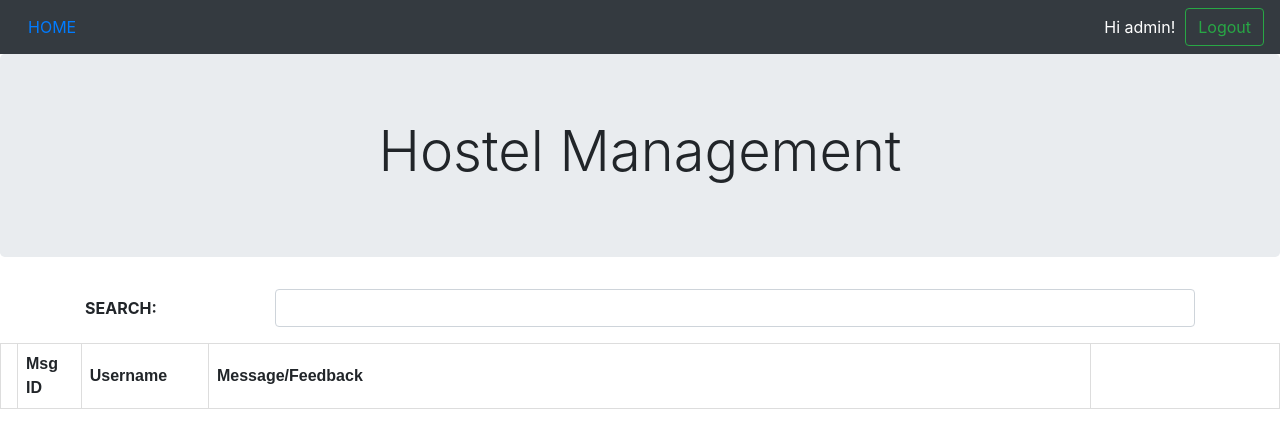
After one commit to divyansshhh/Hostel-Management, a Flask app: page /see_messages in a window 1280 px wide. The commit adds this page. Shown: the top 448 px of the page. Run offline with Flask 2, Linux system fonts and the light colour scheme; a user stored in the database is signed in; data that the repository does not hold is empty; some libraries are stand-ins or nearby versions.

Commit message:
imporve code quality, add feedbacks

```diff
--- a/main.py
+++ b/main.py
@@ -43,7 +43,7 @@ def login():
 def show_update_detail():
     if not session.get('login'):
         return redirect( url_for('home') )
-    if(request.method=='POST'):
+    if request.method=='POST':
         if request.form['student_id'] =='':
             return render_template("search_detail.html")
         qry = "Select * from Student Left Join Hostel on Hostel.hostel_id = Student.hostel_id where student_id = %s" %(request.form['student_id'])
@@ -145,14 +145,15 @@ def add_detail():
     return render_template('/add_student.html',fields=fields,error=error,success=success)
 
 
-@app.route("/add_room_page",methods = ['POST','GET'])
-def add_room_page():
+@app.route("/add_<id>_page",methods = ['POST','GET'])
+def add_page(id):
     if not session.get('login'):
         return redirect( url_for('home') )
-    qry = "SELECT * from Room"
+    qry = "SELECT * from " + id.capitalize()
     mycursor.execute(qry)
     fields = mycursor.column_names
-    return render_template('add_room.html',fields = fields)
+
+    return render_template('add_page.html',success=request.args.get('success'), error=request.args.get('error'), fields = fields, id= id.encode('ascii','ignore'))
 
 @app.route("/add_room", methods=['POST','GET'])
 def add_room():
@@ -184,17 +185,8 @@ def add_room():
         success = False
     mydb.commit()
 
-    return render_template('/add_room.html',fields=fields,error=error,success=success)
+    return redirect(url_for('add_page', id='room', error=error,success=success))
 
-
-@app.route("/add_furniture_page",methods = ['POST','GET'])
-def add_furniture_page():
-    if not session.get('login'):
-        return redirect( url_for('home') )
-    qry = "SELECT * from Furniture"
-    mycursor.execute(qry)
-    fields = mycursor.column_names
-    return render_template('add_furniture.html',fields = fields)
 
 @app.route("/add_furniture", methods=['POST','GET'])
 def add_furniture():
@@ -227,17 +219,9 @@ def add_furniture():
         success = False
     mydb.commit()
 
-    return render_template('/add_furniture.html',fields=fields,error=error,success=success)
+    return redirect(url_for('add_page', id='furniture', error=error,success=success))
 
 
-@app.route("/add_warden_page",methods = ['POST','GET'])
-def add_warden_page():
-    if not session.get('login'):
-        return redirect( url_for('home') )
-    qry = "SELECT * from Warden"
-    mycursor.execute(qry)
-    fields = mycursor.column_names
-    return render_template('add_warden.html',fields = fields)
 
 @app.route("/add_warden", methods=['POST','GET'])
 def add_warden():
@@ -270,16 +254,8 @@ def add_warden():
         success = False
     mydb.commit()
 
-    return render_template('/add_warden.html',fields=fields,error=error,success=success)
+    return redirect(url_for('add_page', id='warden', error=error,success=success))
 
-@app.route("/add_hostel_page",methods = ['POST','GET'])
-def add_hostel_page():
-    if not session.get('login'):
-        return redirect( url_for('home') )
-    qry = "SELECT * from Hostel"
-    mycursor.execute(qry)
-    fields = mycursor.column_names
-    return render_template('add_hostel.html',fields = fields)
 
 @app.route("/add_hostel", methods=['POST','GET'])
 def add_hostel():
@@ -312,7 +288,7 @@ def add_hostel():
         success = False
     mydb.commit()
 
-    return render_template('/add_hostel.html',fields=fields,error=error,success=success)
+    return redirect(url_for('add_page', id='hostel', error=error,success=success))
 
 
 @app.route("/update_details",methods = ['GET','POST'])
@@ -565,6 +541,61 @@ def del_hostel():
     mydb.commit()
     return redirect( url_for('home') )
 
+@app.route('/contact_admin_page',methods=['GET','POST'])
+def contact_admin_page():
+    print(session.get('isAdmin'))
+    if not session.get('login') or session.get('isAdmin'):
+        return redirect( url_for('home') )
+    return render_template('contact_admin_page.html')
+
+@app.route('/contact_admin',methods=['GET','POST'])
+def contact_admin():
+    if not session.get('login') or session.get('isAdmin'):
+        return redirect( url_for('home') )
+    username = session.get('username')
+    message = request.form['message']
+
+    qry = "insert into Messages (username,message) values (\'"+username+"\',\'"+message+"\')"
+
+    success = True
+    error = False
+    try:
+        mycursor.execute(qry)
+    except:
+        print("Error")
+        error = True
+        success = False
+    mydb.commit()
+
+    return render_template('contact_admin_page.html',error=error,success=success)
+
+
+@app.route('/see_messages',methods=['GET','POST'])
+def see_messages():
+    if not session.get('login') or not session.get('isAdmin'):
+        return redirect( url_for('home') )
+
+    qry = "Select * from Messages"
+    mycursor.execute(qry)
+    msg = mycursor.fetchall()
+
+    return render_template('see_messages.html',msg=msg)
+
+@app.route('/seen_message',methods=['GET','POST'])
+def seen_message():
+    if not session.get('login') or not session.get('isAdmin'):
+        return redirect( url_for('home') )
+
+    print(request.form['id'])
+
+    msg_id = request.form['id']
+
+    qry = "delete from Messages where message_id=\'"+msg_id+"\'"
+    mycursor.execute(qry)
+    mydb.commit()
+
+    return redirect(url_for('see_messages'))
+
 
 if __name__ == "__main__":
     app.secret_key = 'sec key'
--- a/templates/home_student.html
+++ b/templates/home_student.html
@@ -14,8 +14,8 @@
 
 <body>
     <nav class="navbar navbar-dark bg-dark justify-content-between">
-        <form action="/home">
-            <button style="border: 0px solid transparent;" class="btn btn-outline-primary">HOME</button>
+        <form action="/contact_admin">
+            <button class="btn btn-outline-primary my-2 my-sm-0" type="submit">Contact Admin</button>
         </form>
         <form class="form-inline" action="/logout">
             <label style="color:white; padding-right: 10px">Hi {{session.get('username')}}!</label>
@@ -28,7 +28,7 @@
         </center>
     </div>
     {% if not_found == True %}
-    <p>Sorry! Not Found</p>
+    <p>Sorry! Your Aren't there in Our Database</p>
     {% else %}
     <table class="table table-striped table-sm">
         {% for i in range(0,fields | length) %}
--- /dev/null
+++ b/templates/see_messages.html
@@ -0,0 +1,100 @@
+<!DOCTYPE html>
+<link rel="stylesheet" href="https://maxcdn.bootstrapcdn.com/bootstrap/4.0.0/css/bootstrap.min.css" integrity="sha384-Gn5384xqQ1aoWXA+058RXPxPg6fy4IWvTNh0E263XmFcJlSAwiGgFAW/dAiS6JXm"
+    crossorigin="anonymous">
+<meta name="viewport" content="width=device-width, initial-scale=1">
+<link rel="stylesheet" href="https://maxcdn.bootstrapcdn.com/bootstrap/4.1.3/css/bootstrap.min.css">
+<script src="https://ajax.googleapis.com/ajax/libs/jquery/3.3.1/jquery.min.js"></script>
+<script src="https://cdnjs.cloudflare.com/ajax/libs/popper.js/1.14.3/umd/popper.min.js"></script>
+<script src="https://maxcdn.bootstrapcdn.com/bootstrap/4.1.3/js/bootstrap.min.js"></script>
+<html>
+
+<head>
+    <script src="https://ajax.googleapis.com/ajax/libs/jquery/3.3.1/jquery.min.js"></script>
+    <script>
+        $(document).ready(function(){
+            $("#search").on("keyup", function() {
+            var value = $(this).val().toLowerCase();
+            $("#Table tr").filter(function() {
+                $(this).toggle($(this).text().toLowerCase().indexOf(value) > -1)
+            });
+            });
+        });
+        </script>
+    <style>
+        table {
+            font-family: arial, sans-serif;
+            border-collapse: collapse;
+            width: 100%;
+        }
+
+        td, th {
+            border: 1px solid #dddddd;
+            text-align: left;
+            padding: 8px;
+        }
+
+        tr:nth-child(even) {
+            background-color: #dddddd;
+        }
+        </style>
+    <title>Search Student Page</title>
+</head>
+
+<body>
+    <nav class="navbar navbar-dark bg-dark justify-content-between">
+        <form action="/home">
+            <button style="border: 0px solid transparent;" class="btn btn-outline-primary">HOME</button>
+        </form>
+        <form class="form-inline" action="/logout">
+            <label style="color:white; padding-right: 10px">Hi {{session.get('username')}}!</label>
+            <button class="btn btn-outline-success my-2 my-sm-0" type="submit">Logout</button>
+        </form>
+    </nav>
+    <div class="jumbotron">
+        <center>
+            <h1 class="display-4">Hostel Management</h1>
+        </center>
+    </div>
+    <form class="container">
+        <div class="form-group row">
+            <label class="col-sm-2 col-form-label"><strong>SEARCH:</strong></label>
+            <div class="col-sm-10">
+                <input type="text" id="search" class="form-control">
+            </div>
+        </div>
+    </form>
+    <table>
+        <col width="0">
+        <col width="5%">
+        <col width="10%">
+        <col width="70%">
+        <col width="15%">
+        <thead>
+            <tr>
+                <th></th>
+                <th>Msg ID</th>
+                <th>Username</th>
+                <th>Message/Feedback</th>
+                <th> </th>
+            </tr>
+        </thead>
+
+        <tbody id="Table">
+            {% for i in range(0,msg | length) %}
+            <form action="/seen_message" method="POST">
+            <tr>
+                <td><input name="id" value="{{msg[i][0]}}" readonly hidden></td>
+                <td><label>{{msg[i][0]}}</label></td>
+                <td><label>{{msg[i][1]}}</label></td>
+                <td><label>{{msg[i][2]}}</label></td>
+                <td>
+                    <button type="submit" class="btn btn-outline-primary">Solved</button>
+                </td>
+            </tr>
+            </form>
+            {%endfor%}
+        </tbody>
+    </table>
+</body>
+
+</html>
```
Also changed, not shown: create_tables.sql (+8 -1 lines), templates/add_page.html (renamed from templates/add_furniture.html, +5 -5 lines), templates/add_room.html (deleted, +0 -51 lines), templates/add_student.html (deleted, +0 -50 lines), templates/add_warden.html (deleted, +0 -51 lines), templates/contact_admin_page.html (renamed from templates/add_hostel.html, +6 -8 lines), templates/home.html (+8 -0 lines).
